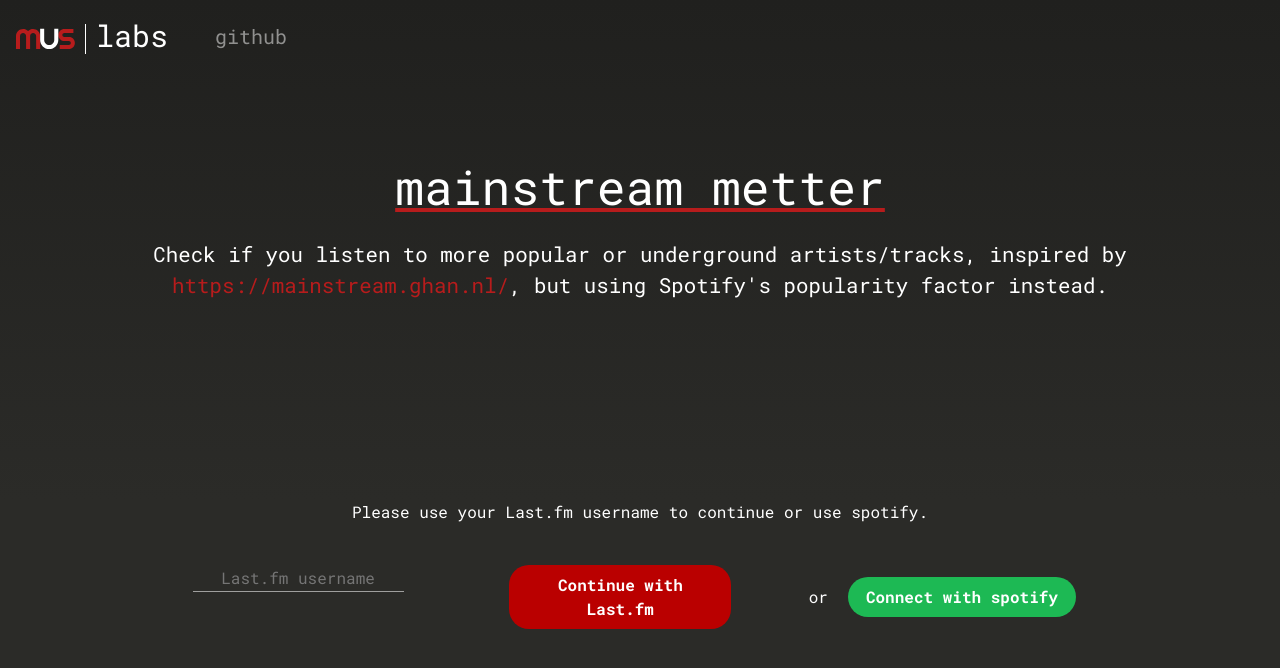
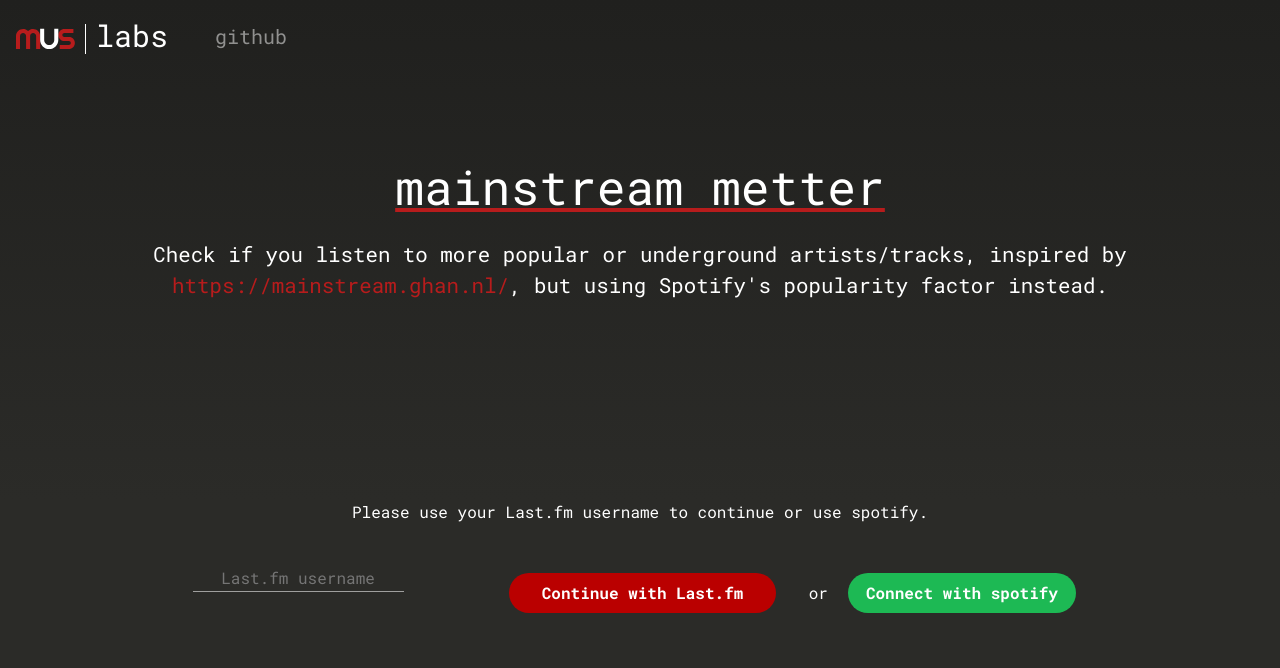
Before and after one commit to musicorum-app/labs, a React (Create React App) app: page /mainstream in a window 1280 px wide. Shown: the top 668 px of the page. Built offline with nearby package versions, Linux system fonts and the light colour scheme.

Commit message:
undefined

```diff
--- a/src/components/AccountSelector.jsx
+++ b/src/components/AccountSelector.jsx
@@ -56,7 +56,9 @@
         </Col>
         <Col className="account-selector-form-col account-selector-center-y" xs={12} md={5}>
           or
-          <button disabled={loading} className="spotify-button">
+          <button disabled={loading} onClick={() => {
+            alert('This is not working yet :(')
+          }} className="spotify-button">
             Connect with spotify
           </button>
         </Col>
--- a/src/styles/app.scss
+++ b/src/styles/app.scss
@@ -178,7 +178,7 @@
 
 .lastfm {
   background: $lastfm;
-  width: 100%;
+  width: 120%;
 }
 
 .spotify-button.lastfm:hover {
```
